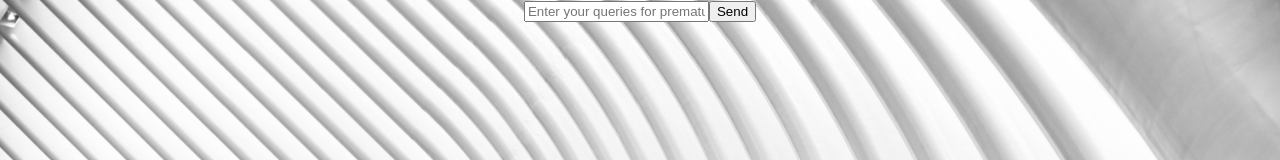
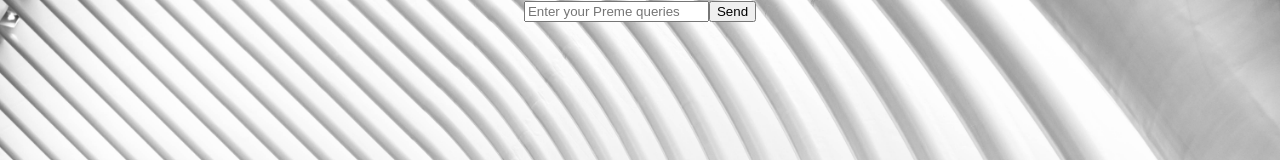
Before and after one commit to speedyankur/AskABook_React, a React (Create React App) app: page / in a window 1280 px wide. Shown: the top 160 px of the page. Built offline with nearby package versions, Linux system fonts and the light colour scheme.

Commit message:
style: code cleanup

```diff
--- a/src/components/dictaphone/dictaphone.js
+++ b/src/components/dictaphone/dictaphone.js
@@ -11,49 +11,7 @@ import ClipLoader from "react-spinners/ClipLoader";
 const Dictaphone = () => {
   const [messages, setMessages] = useState([]);
   const [pending, setPending] = useState(false);
-  // const { speak } = useSpeechSynthesis();
   const [query, setQuery] = React.useState("");
-
-  // const {
-  //   listening,
-  //   interimTranscript,
-  //   finalTranscript,
-  //   resetTranscript,
-  //   browserSupportsSpeechRecognition,
-  // } = useSpeechRecognition();
-
-  // useEffect(() => {
-  //   if (finalTranscript !== "") {
-  //     messages.push({
-  //       text: finalTranscript,
-  //       author: "Me",
-  //     });
-  //     setMessages(messages);
-  //     setPending(true);
-  //     async function fetchData() {
-  //       const response = await ChatGPT(finalTranscript);
-  //       setPending(false);
-  //       const { choices } = response.data;
-  //       if (choices.length > 0) {
-  //         messages.push({
-  //           text: choices[0].text,
-  //           author: "BOT",
-  //         });
-  //         setMessages(messages);
-  //         speak({ text: choices[0].text });
-  //       }
-  //     }
-  //     fetchData();
-  //   }
-  // }, [interimTranscript, finalTranscript, messages]); // pass `value` as a dependency
-
-  // useEffect(
-  //   (msg) => {
-  //     console.log("got new msg", msg);
-  //   },
-  //   [messages]
-  // ); // pass `value` as a dependency
-
   async function sendQuery(e) {
     e.stopPropagation();
     e.preventDefault();
@@ -90,7 +48,7 @@ const Dictaphone = () => {
           <input
             type="text"
             name="query"
-            placeholder="Enter your queries for premature baby"
+            placeholder="Enter your Preme queries"
             value={query}
             onChange={(e) => setQuery(e.target.value)}
           ></input>
```
